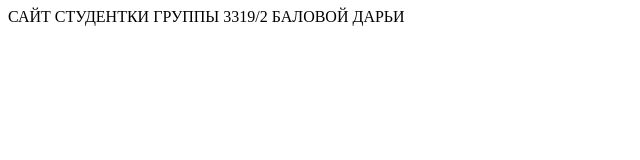
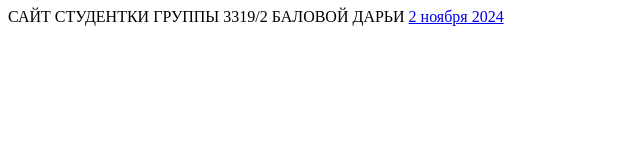
Before and after one commit to chershenceva/-, a plain HTML site: page index.html in a window 1280 px wide. Shown: the whole page, without its empty margins (0-640 px from the left). Drawn offline with Linux system fonts and the light colour scheme.

Commit message:
Update index.html

```diff
--- a/index.html
+++ b/index.html
@@ -7,5 +7,7 @@
 </head>
 <body>
    САЙТ СТУДЕНТКИ ГРУППЫ 3319/2 БАЛОВОЙ ДАРЬИ
+    <a href= "02nov24.html"> 2 ноября 2024</a>
+
 </body>
 </html>
```
